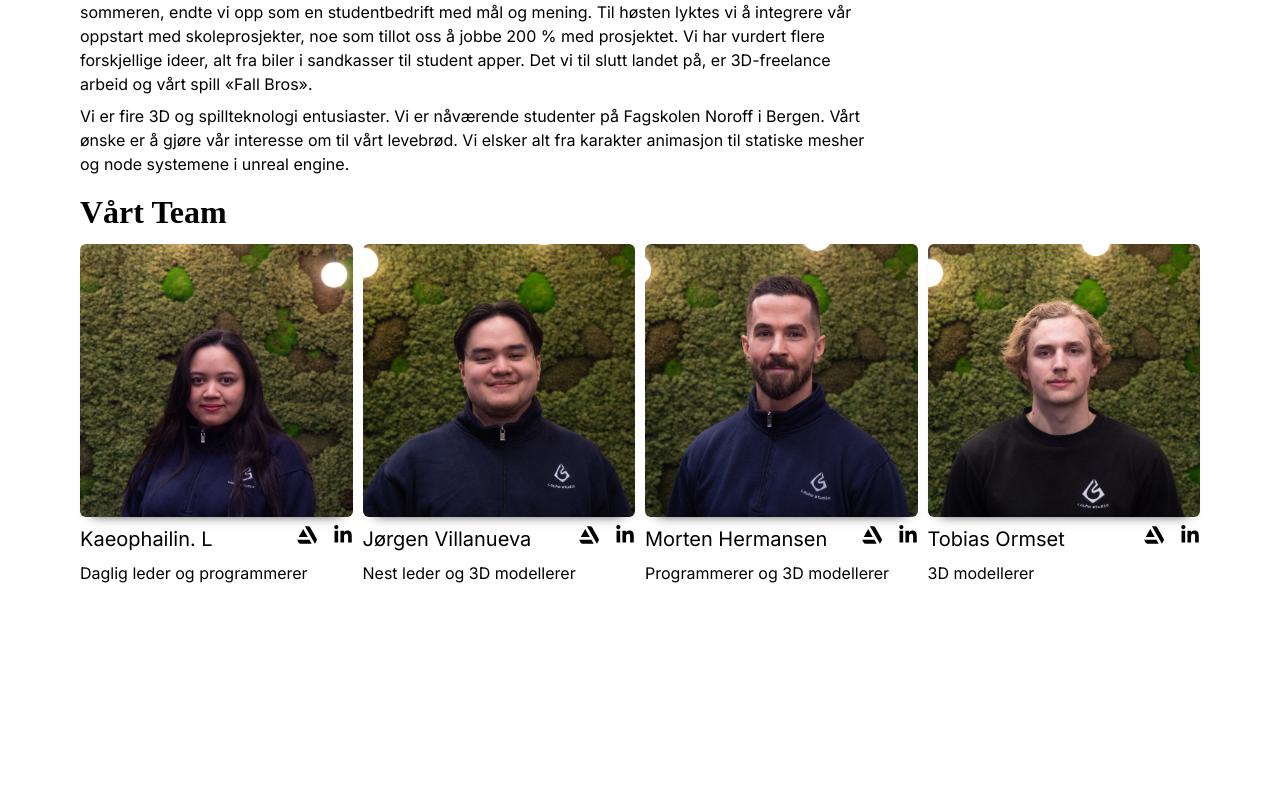
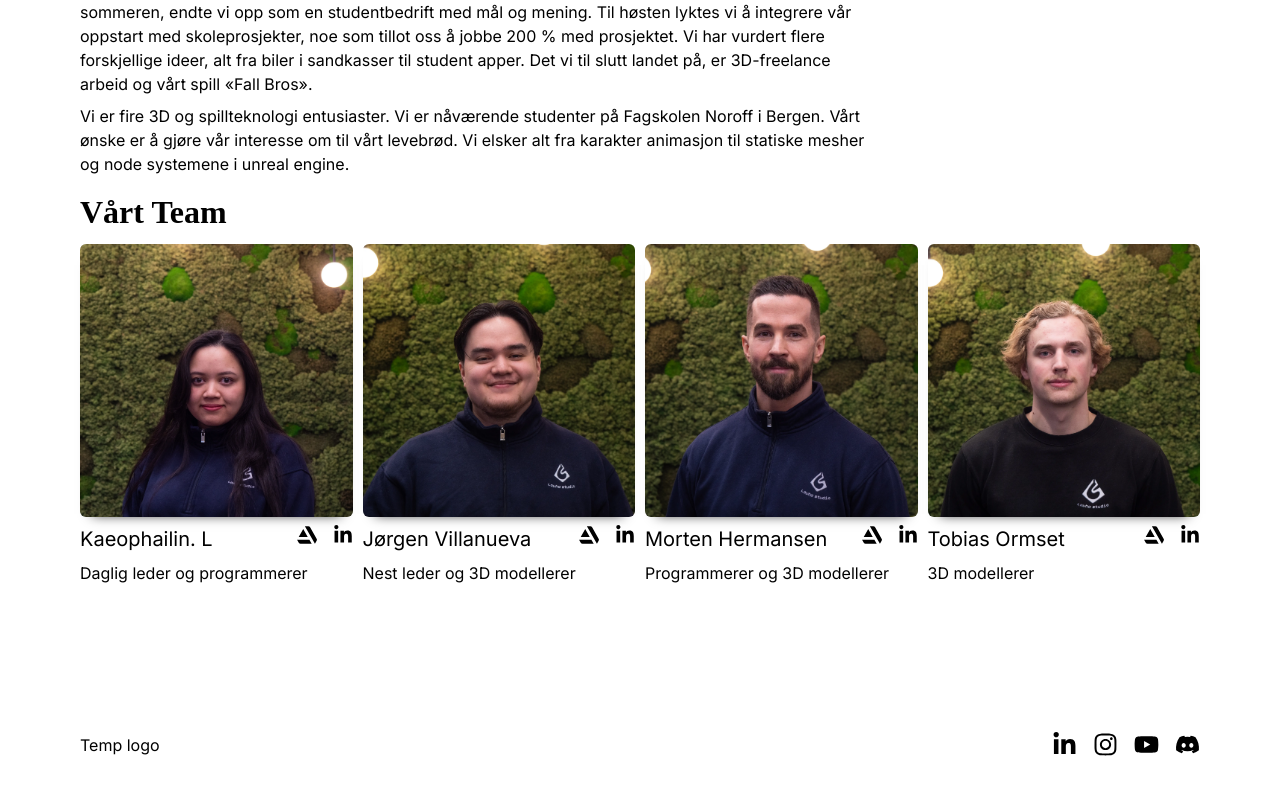
Before and after one commit to jonathanbraaten/lovha, a Next.js app: page /about in a window 1280 px wide. Shown: the part 1208-2003 px from the top of the page. Built offline with nearby package versions, Linux system fonts and the light colour scheme.

Commit message:
adding footer

```diff
--- a/package.json
+++ b/package.json
@@ -15,6 +15,7 @@
     "@prismicio/next": "^1.6.0",
     "framer-motion": "^11.2.10",
     "next": "14.2.3",
+    "phosphor-react": "^1.4.1",
     "react": "^18",
     "react-dom": "^18",
     "react-hook-form": "^7.51.5",
--- /dev/null
+++ b/src/app/components/footer/Footer.tsx
@@ -0,0 +1,33 @@
+import {
+  FaLinkedin,
+  FaInstagram,
+  FaLinkedinIn,
+  FaYoutube,
+  FaDiscord,
+} from "react-icons/fa";
+
+export const Footer = () => {
+  return (
+    <footer className="footer">
+      <section className="flex items-center footer-wrapper">
+        <div>
+          <a>Temp logo</a>
+        </div>
+        <div className="flex items-center ml-auto gap-4">
+          <span>
+            <FaLinkedinIn size={25} />
+          </span>
+          <span>
+            <FaInstagram size={25} />
+          </span>
+          <span>
+            <FaYoutube size={25} />
+          </span>
+          <span>
+            <FaDiscord size={25} />
+          </span>
+        </div>
+      </section>
+    </footer>
+  );
+};
--- a/src/app/components/home-cards/styles.module.css
+++ b/src/app/components/home-cards/styles.module.css
@@ -14,16 +14,16 @@ display: grid;
 grid-template-rows: subgrid;
 grid-row: span 3;
 
-
 }
 .card_layout__card_img {
    grid-row: 1;
-
-
 }
 
 .card_layout__card_body {
     grid-row: 2;
+    display: flex;
+    flex-direction: column;
+    gap: 15px;
 }
 .card_layout__card_footer {
     display: inline-flex; gap: 10px;
--- a/src/app/layout.tsx
+++ b/src/app/layout.tsx
@@ -1,13 +1,13 @@
-import type { Metadata } from 'next';
-import { Inter } from 'next/font/google';
-import './globals.css';
-import { Header } from './components/header/Header';
-
-const inter = Inter({ subsets: ['latin'] });
+import type { Metadata } from "next";
+import { Inter } from "next/font/google";
+import "./globals.css";
+import { Header } from "./components/header/Header";
+import { Footer } from "./components/footer/Footer";
+const inter = Inter({ subsets: ["latin"] });
 
 export const metadata: Metadata = {
-  title: 'Create Next App',
-  description: 'Generated by create next app',
+  title: "Create Next App",
+  description: "Generated by create next app",
 };
 
 export default function RootLayout({
@@ -22,6 +22,7 @@ export default function RootLayout({
         <main className="main">
           <section className="main-wrapper">{children}</section>
         </main>
+        <Footer />
         <div id="portal"></div>
       </body>
     </html>
--- a/src/app/page.tsx
+++ b/src/app/page.tsx
@@ -2,7 +2,7 @@ import { Hero } from './components/hero/Hero';
 import { HomeCards } from './components/home-cards/Cards';
 export default function Home() {
   return (
-    <section className="bg-orange-500">
+    <section className='flex flex-col gap-40'>
       <Hero />
       <HomeCards />
     </section>
```
Also changed, not shown: src/app/components/home-cards/Cards.tsx (+5 -5 lines), 1 other file (tests, documents, lock files or other folders).
